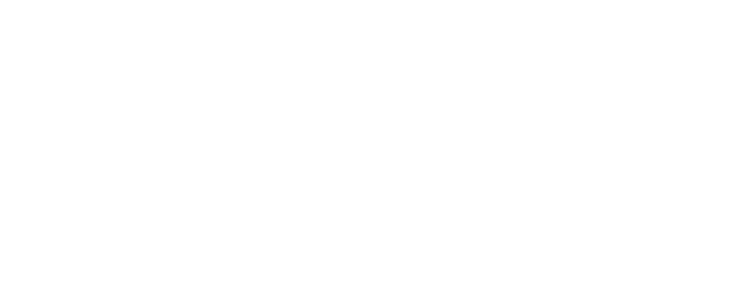
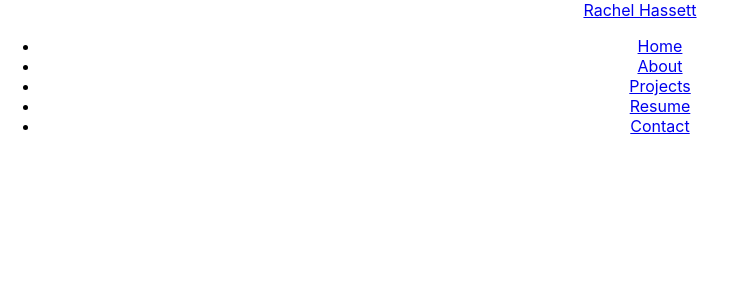
Before and after one commit to racssett/rachel-hassett-portfolio, a React (Create React App) app: page / in a window 1280 px wide. Before the commit this address had no page. Shown: the top 300 px of the page, without its empty margins (0-737 px from the left). Built offline with nearby package versions, Linux system fonts and the light colour scheme.

Commit message:
Add nav bar functionality

```diff
--- a/src/App.js
+++ b/src/App.js
@@ -1,15 +1,17 @@
-import './App.css';
+import './App.css'
 import { Routes, Route } from 'react-router-dom'
 import Home from './pages/Home'
 import About from './pages/About'
 import Contact from './pages/Contact'
 import Resume from './pages/Resume'
 import Projects from './pages/Projects'
+import NavBar from './components/NavBar'
 
 
 function App() {
   return (
     <div className="App">
+      <NavBar />
       <Routes>
         <Route path='/home' element={<Home />} />
         <Route path='/about' element={<About />} />
--- /dev/null
+++ b/src/components/NavBar.js
@@ -0,0 +1,18 @@
+import { Link } from "react-router-dom";
+
+function NavBar() {
+  return (
+    <nav>
+      <Link to='/'>Rachel Hassett</Link>
+      <ul>
+        <li><Link to='/home'>Home</Link></li>
+        <li><Link to='/about'>About</Link></li>
+        <li><Link to='/projects'>Projects</Link></li>
+        <li><Link to='/resume'>Resume</Link></li>
+        <li><Link to='/contact'>Contact</Link></li>
+      </ul>
+    </nav>
+  )
+}
+
+export default NavBar
```
